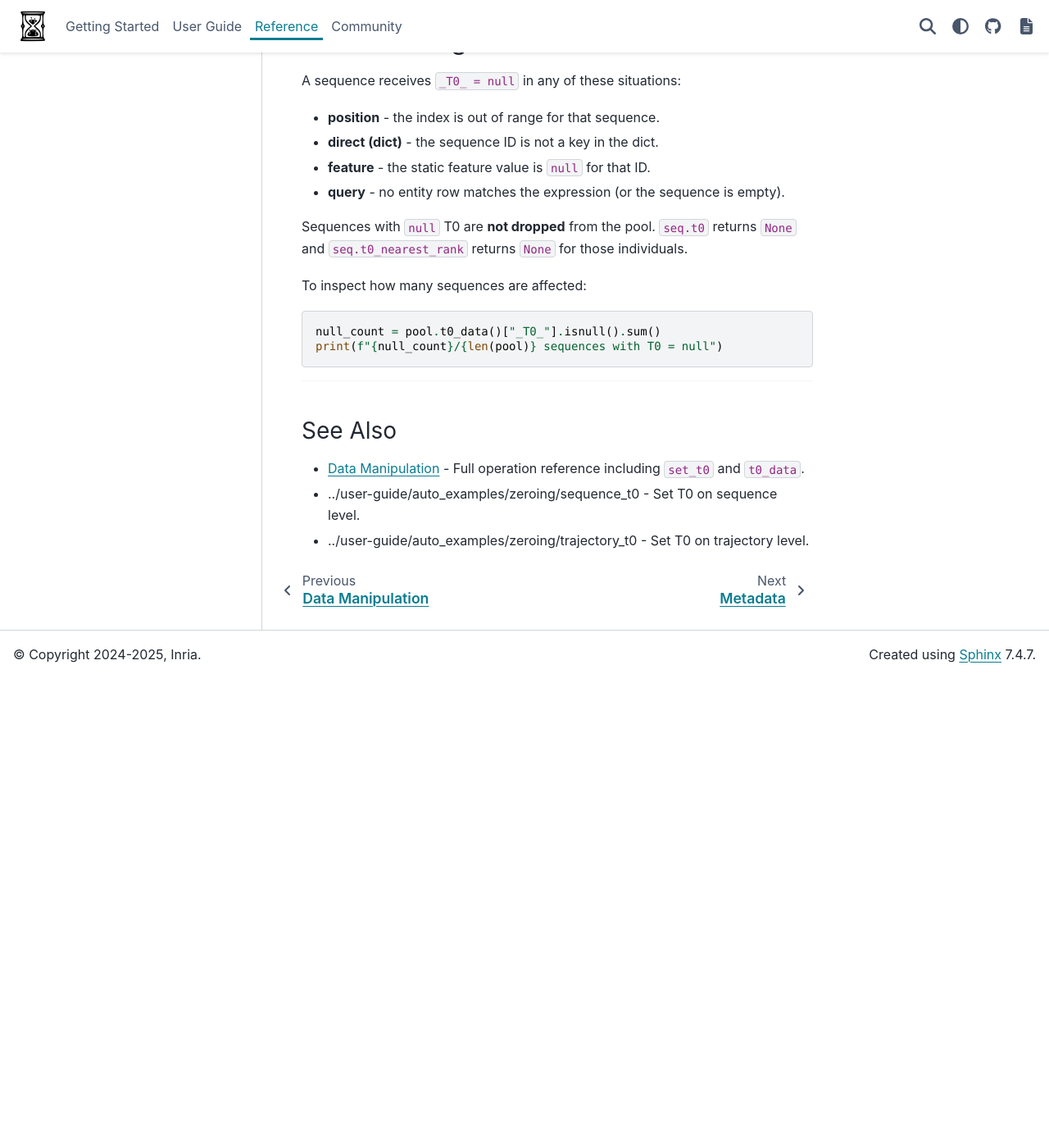
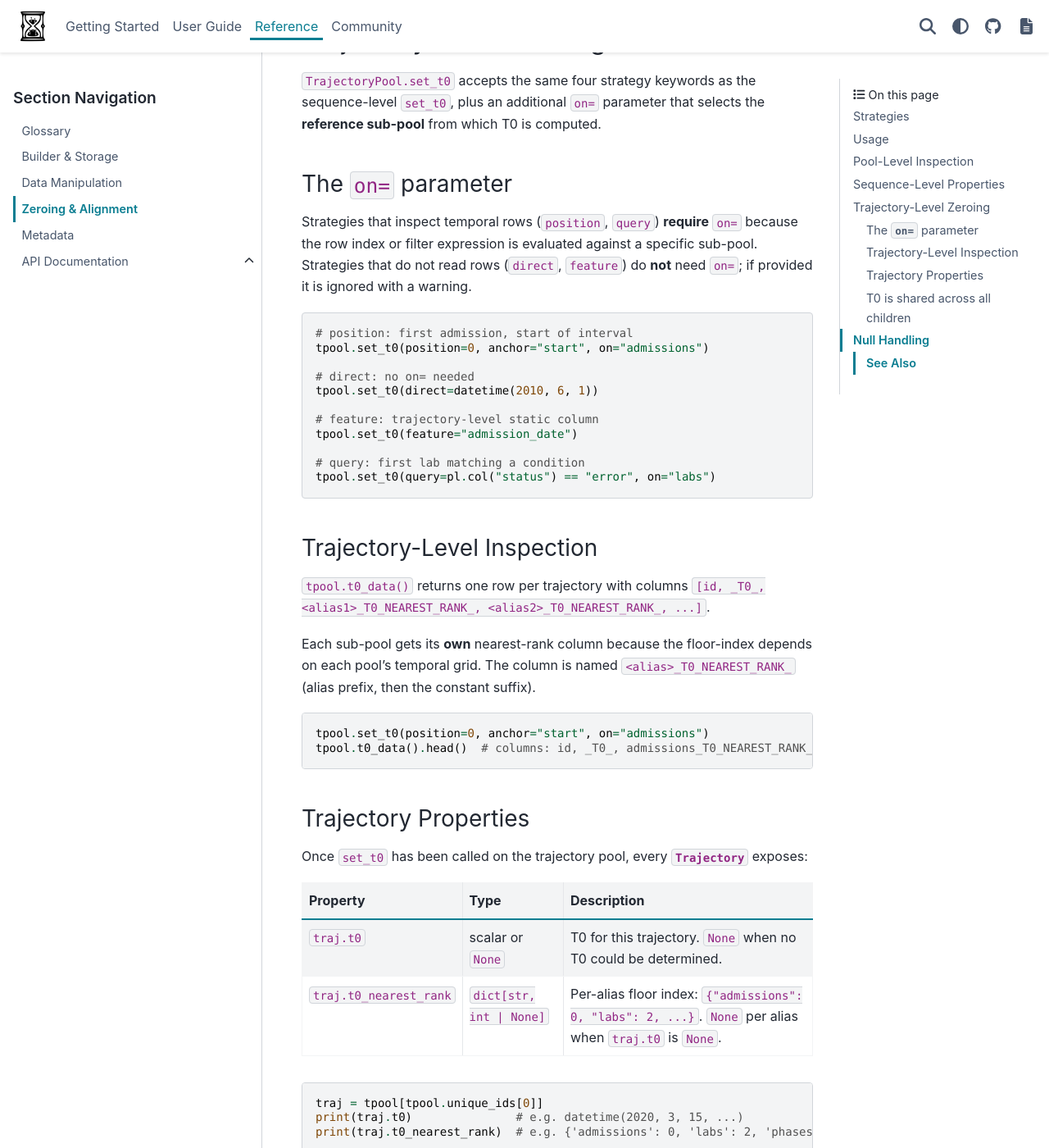
Before and after one commit to TanaT-Lab/TanaT, a Sphinx documentation site: the page built from doc/source/reference/zeroing.rst, in a window 1280 px wide and 1400 px high, scrolled down 3025 px. Shown: the whole window at 82% size. Built offline with Sphinx 7.4.7 and the PyData theme 0.15.4, drawn with Linux system fonts in a browser that asks for light colours; pages that are not in the unit, such as notebooks, are missing from menus; before the commit the page ends 3852 px from its top, so only the background shows below that; some of the changed text lies outside the part shown.

Commit message:
doc: add trajectory-level zeroing and inspection features with T0 handling

```diff
--- a/doc/source/reference/zeroing.rst
+++ b/doc/source/reference/zeroing.rst
@@ -142,6 +142,100 @@ two read-only properties:
 
 ----
 
+Trajectory-Level Zeroing
+========================
+
+``TrajectoryPool.set_t0`` accepts the same four strategy keywords as the
+sequence-level ``set_t0``, plus an additional ``on=`` parameter that selects
+the **reference sub-pool** from which T0 is computed.
+
+The ``on=`` parameter
+---------------------
+
+Strategies that inspect temporal rows (``position``, ``query``) **require**
+``on=`` because the row index or filter expression is evaluated against a
+specific sub-pool.  Strategies that do not read rows (``direct``, ``feature``)
+do **not** need ``on=``; if provided it is ignored with a warning.
+
+.. code-block:: python
+
+   # position: first admission, start of interval
+   tpool.set_t0(position=0, anchor="start", on="admissions")
+
+   # direct: no on= needed
+   tpool.set_t0(direct=datetime(2010, 6, 1))
+
+   # feature: trajectory-level static column
+   tpool.set_t0(feature="admission_date")
+
+   # query: first lab matching a condition
+   tpool.set_t0(query=pl.col("status") == "error", on="labs")
+
+Trajectory-Level Inspection
+---------------------------
+
+``tpool.t0_data()`` returns one row per trajectory with columns
+``[id, _T0_, <alias1>_T0_NEAREST_RANK_, <alias2>_T0_NEAREST_RANK_, ...]``.
+
+Each sub-pool gets its **own** nearest-rank column because the floor-index
+depends on each pool's temporal grid.  The column is named
+``<alias>_T0_NEAREST_RANK_`` (alias prefix, then the constant suffix).
+
+.. code-block:: python
+
+   tpool.set_t0(position=0, anchor="start", on="admissions")
+   tpool.t0_data().head()  # columns: id, _T0_, admissions_T0_NEAREST_RANK_, labs_T0_NEAREST_RANK_, ...
+
+Trajectory Properties
+---------------------
+
+Once ``set_t0`` has been called on the trajectory pool, every
+:class:`~tanat.trajectory.trajectory.Trajectory` exposes:
+
+.. list-table::
+   :header-rows: 1
+   :widths: 30 20 50
+
+   * - Property
+     - Type
+     - Description
+   * - ``traj.t0``
+     - scalar or ``None``
+     - T0 for this trajectory.  ``None`` when no T0 could be determined.
+   * - ``traj.t0_nearest_rank``
+     - ``dict[str, int | None]``
+     - Per-alias floor index: ``{"admissions": 0, "labs": 2, ...}``.
+       ``None`` per alias when ``traj.t0`` is ``None``.
+
+.. code-block:: python
+
+   traj = tpool[tpool.unique_ids[0]]
+   print(traj.t0)               # e.g. datetime(2020, 3, 15, ...)
+   print(traj.t0_nearest_rank)  # e.g. {'admissions': 0, 'labs': 2, 'phases': 1}
+
+T0 is shared across all children
+---------------------------------
+
+A single ``tpool.set_t0(...)`` call is enough.  Every object you retrieve
+from the pool (a sub-pool, a trajectory, or an individual sequence)
+automatically returns the same ``t0`` value.  ``t0_nearest_rank`` still
+varies: each pool computes its floor index on its own temporal grid.
+
+.. code-block:: python
+
+   tpool.set_t0(position=0, anchor="start", on="admissions")
+
+   traj = tpool[tpool.unique_ids[0]]
+   print(traj.t0)                      # e.g. datetime(2020, 3, 15, ...)
+
+   seq = traj["labs"]
+   print(seq.t0)                       # == traj.t0
+   print(seq.t0_nearest_rank)          # floor index on the labs temporal grid
+
+   tpool.sequence_pools["labs"].t0_data().head()   # _T0_ column == traj.t0
+
+----
+
 Null Handling
 =============
 
```
